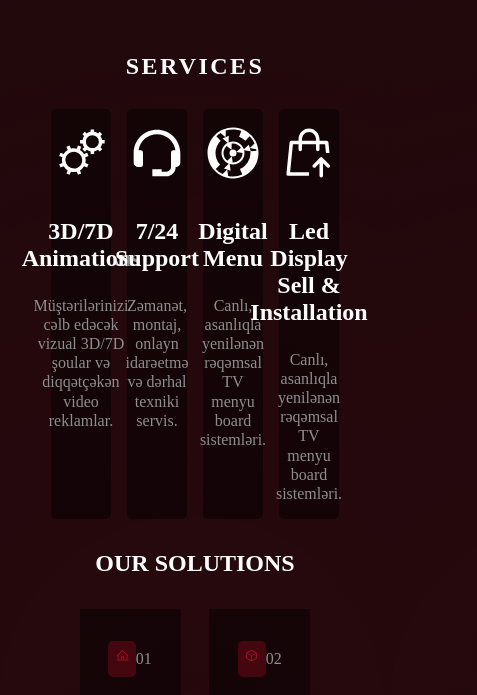
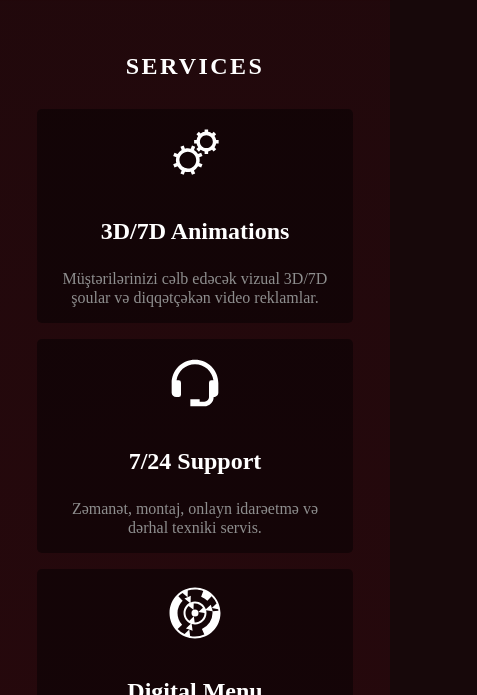
Before and after one commit to elnursr/led_vision, a website with bundled scripts: page index.html in a window 390 px wide. Shown: the part 88-783 px from the top of the page, 477 px wide, since content can reach past the window. Built offline with nearby package versions, Linux system fonts and the light colour scheme; a web font is replaced by a local one.

Commit message:
added breakpoint mixin

```diff
--- a/assets/scss/abstracts/_variables.scss
+++ b/assets/scss/abstracts/_variables.scss
@@ -21,9 +21,28 @@ $color-selection: $color-white;
 $bg-color-selection: $color-black;
 
 // breakpoints
-// $sm: 20em;
-// $md: 23.4375em;
-// $l: 26.5625em;
-// $tablet: 48em;
-// $laptop: 64em;
-// $laptop-l: 90em;
+
+// 320px, 375px, 425px
+$mobile: (
+    's':20em,
+    'm':23.4375em,
+    'l':26.5625em
+);
+
+// 768px, 992px
+$tablet: (
+    'm':48em,
+    'l':62em //l or landscape
+);
+
+// 1024px, 1200px
+$laptop: (
+    's':64em,
+    'm':75em
+);
+
+// 1366px, 1440px
+$desktop: (
+    's':85.375em,
+    'm':90em
+);
--- a/assets/scss/abstracts/mixins/_footer-base.scss
+++ b/assets/scss/abstracts/mixins/_footer-base.scss
@@ -1,9 +1,20 @@
+@use '../utilities' as u;
 @use '../variables' as v;
+
 
 @mixin footer-base() {
     &__heading {
+
         text-transform: uppercase;
         color: v.$color-white;
+
+        @include u.breakpoint-mobile(m) {
+            text-align: center;
+        }
+
+        @include u.breakpoint-tablet(m) {
+           font-size: 1.1em;
+        }
     }
 
     &__list {
--- a/assets/scss/components/our-solution/_our-solution.scss
+++ b/assets/scss/components/our-solution/_our-solution.scss
@@ -25,8 +25,12 @@
         transition: box-shadow .3s;
         background-color: v.$bg-card;
 
-        @include u.mobile-md {
-            width: 100%
+        @include u.breakpoint-mobile(m) {
+            width: 100%;
+        }
+
+        @include u.breakpoint-tablet(m) {
+            width: 47%;
         }
 
         &:hover {
--- a/assets/scss/components/service/_service.scss
+++ b/assets/scss/components/service/_service.scss
@@ -16,9 +16,15 @@
     &__list {
         display: flex;
         justify-content: center;
-        // flex-wrap: wrap;
-        // flex-shrink: 0;
         gap: 1em;
+
+        @include u.breakpoint-mobile(m) {
+            flex-wrap: wrap;
+        }
+
+        @include u.breakpoint-tablet(m) {
+            flex-wrap: wrap
+        }
     }
 
     &__item {
@@ -32,12 +38,12 @@
         border-radius: v.$border-radius-base;
         background-color: v.$bg-card;
 
-        @include u.mobile-sm {
-            width: 100%
+        @include u.breakpoint-mobile(m) {
+            width: 100%;
         }
 
-        @include u.mobile-md {
-            width: 100%
+        @include u.breakpoint-tablet(m) {
+            width: 47%;
         }
 
         &:hover {
--- a/assets/scss/layout/footer/_footer.scss
+++ b/assets/scss/layout/footer/_footer.scss
@@ -13,13 +13,25 @@
         justify-content: space-between;
         padding: 3em 0 1.5em;
 
-        @include u.mobile-sm {
-            width: 100%;
-            justify-content: center;
+        @include u.breakpoint-mobile(m) {
+            flex-direction: column;
+            align-items: center;
+        }
+
+        @include u.breakpoint-tablet(m) {
+            gap: 1.5em;
         }
     }
 
     &-brand {
+
+        @include u.breakpoint-mobile(m) {
+            display: flex;
+            flex-direction: column;
+            align-items: center;
+            padding-bottom: 1.3em;
+        }
+
         &__decription {
             padding: .9em 0;
             color: v.$color-text;
@@ -43,8 +55,22 @@
 
         @include m.footer-base();
 
+        &__list {
+
+            @include u.breakpoint-mobile(m) {
+                display: flex;
+                flex-wrap: wrap;
+                justify-content: center;
+                gap: .5em;
+            }
+        }
+
         &__link {
             text-transform: uppercase;
+
+            @include u.breakpoint-mobile(m) {
+               text-transform: capitalize;
+            }
         }
     }
 }
--- a/assets/scss/layout/header/_header.scss
+++ b/assets/scss/layout/header/_header.scss
@@ -22,7 +22,7 @@
         align-items: center;
         gap: 1em;
 
-        @include u.mobile-sm {
+        @include u.breakpoint-mobile(m) {
             display: none;
         }
 
@@ -32,6 +32,10 @@
             padding: 1em;
             transition: color .3s;
             color: v.$color-white;
+
+            @include u.breakpoint-tablet(m){
+                font-size: .5em;
+            }
 
             &::after,
             &::before {
--- a/assets/scss/utilities/breakpoints/_breakpoints.scss
+++ b/assets/scss/utilities/breakpoints/_breakpoints.scss
@@ -2,28 +2,39 @@
 
 @use '../../abstracts' as v;
 
-@mixin mobile-sm {
-    @media (width <=v.$sm) {
+@mixin breakpoint($isUp, $device, $size) {
+    $breakpoint-map: map-get((mobile:v.$mobile,
+                tablet:v.$tablet,
+                laptop:v.$laptop,
+                desktop:v.$desktop), $device);
+
+    @if($isUp) {
+        @media (width >=map-get($breakpoint-map, $size)) {
+            @content;
+        }
+    }
+
+    @else {
+        @media (width <=map-get($breakpoint-map, $size)) {
+            @content;
+        }
+    }
+}
+
+@mixin breakpoint-mobile($size) {
+    @media(width < map-get(v.$tablet, $size)) {
         @content;
     }
 }
 
-@mixin mobile-md {
-    @media (v.$sm < width <=v.$md) {
+@mixin breakpoint-tablet($size) {
+    @media(map-get(v.$tablet, $size) <= width < map-get(v.$laptop, $size)) {
         @content;
     }
 }
 
-@mixin mobile-l {
-    @media (v.$md < width <=v.$l) {
+@mixin breakpoint-between($minRange, $maxRange) {
+    @media (map-get(v.$mobile, $minRange) < width <=map-get(v.$tablet, $maxRange)) {
         @content;
     }
 }
-
-@mixin tablet {
-    @media (v.$l < width <=v.$tablet) {
-        @content;
-    }
-}
-
-@mixin breakpoint-up() {}
```
Also changed, not shown: assets/css/layout/_layout.css, assets/css/main.css.
